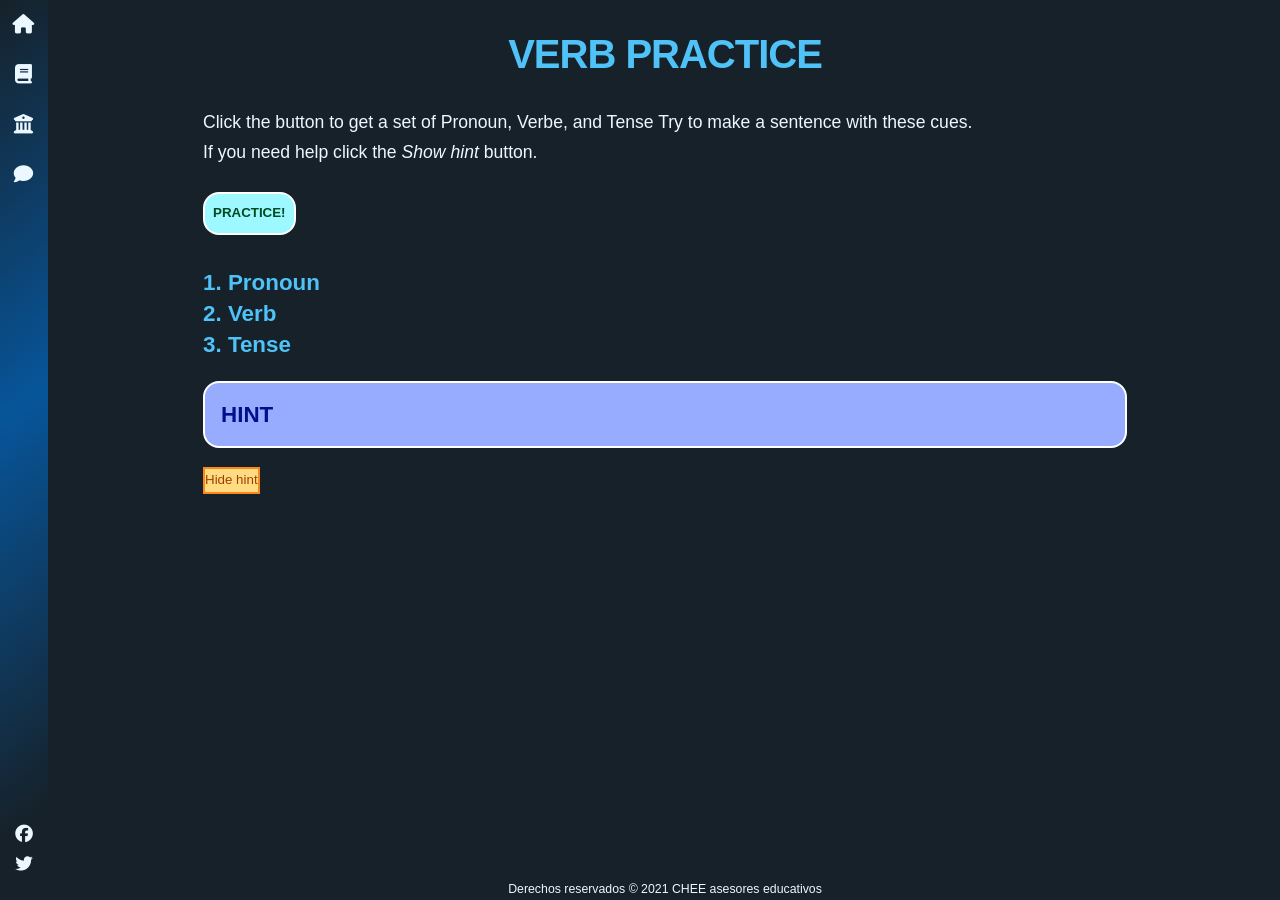
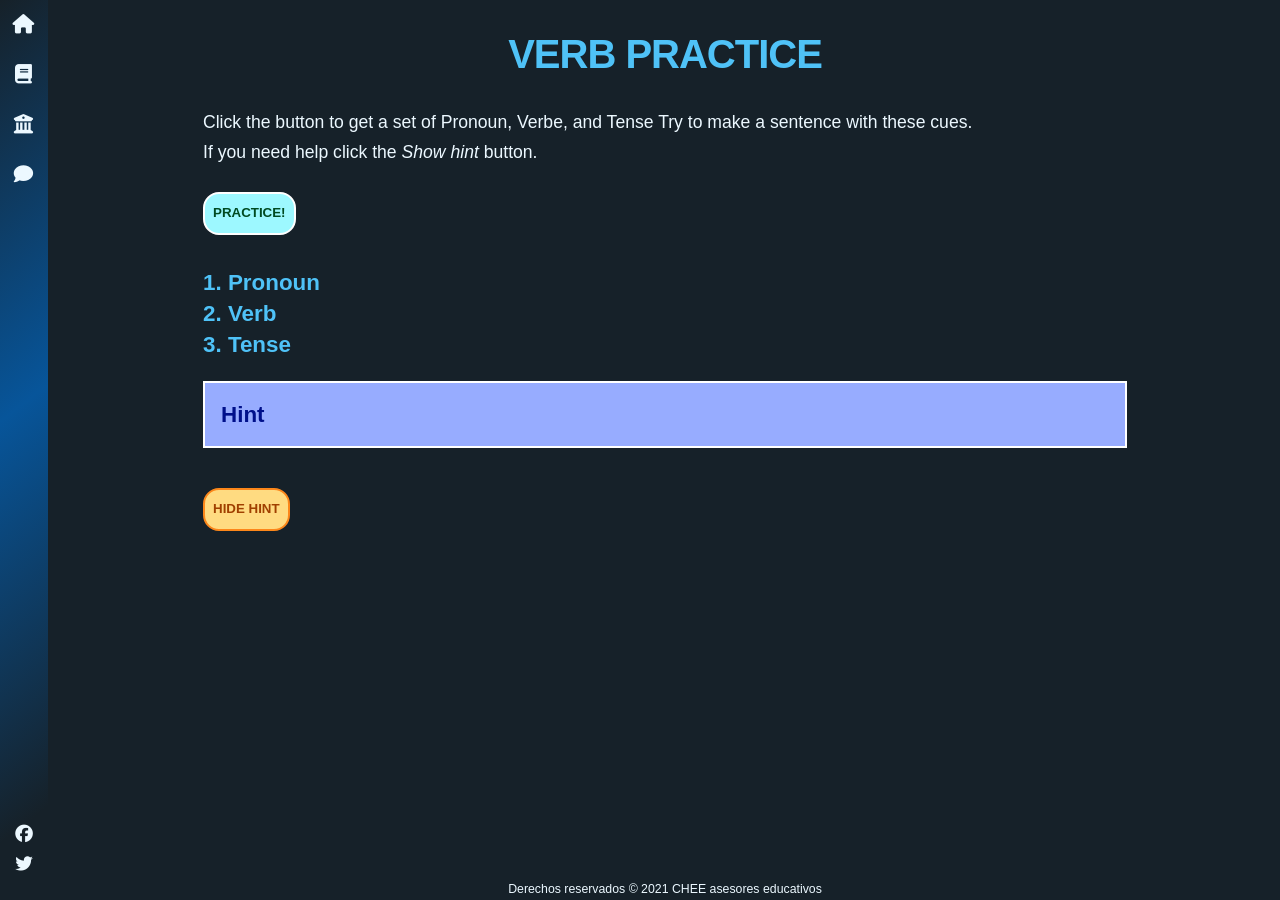
Before and after one commit to camachevaz/ESL, a Jekyll site: the page built from _posts/2021-12-14-verbos.markdown, in a window 1280 px wide. Built offline with Jekyll 4.4.1, drawn with Linux system fonts in a browser that asks for light colours; nearby versions of some CDN libraries; some web fonts are replaced.

Commit message:
Update styles.scss

```diff
--- a/assets/styles/styles.scss
+++ b/assets/styles/styles.scss
@@ -11,7 +11,7 @@
 
 #verbs{background: #ffffff;}
 
-#btn-practice, #hint {border-radius: 1rem;
+#btn-practice, #toggle {border-radius: 1rem;
 padding: .5rem;
 cursor: pointer;
 font-weight: bold;
```
